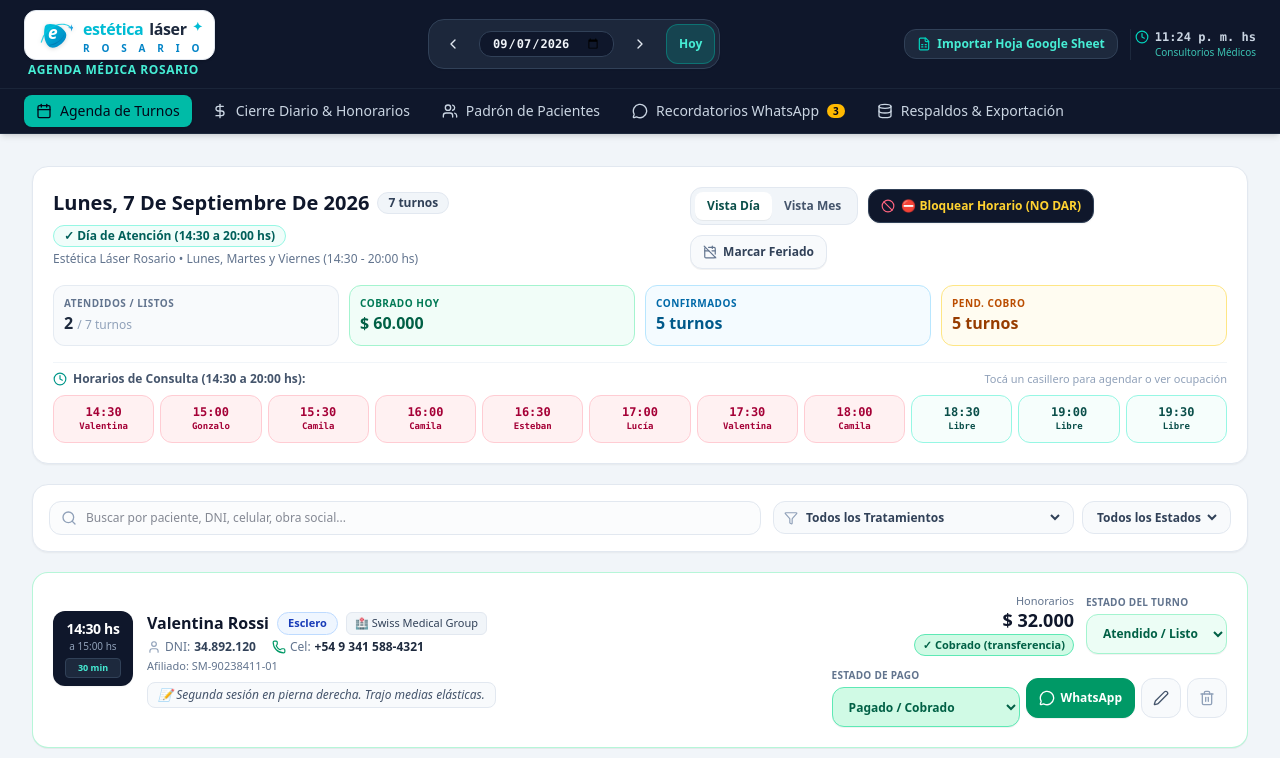
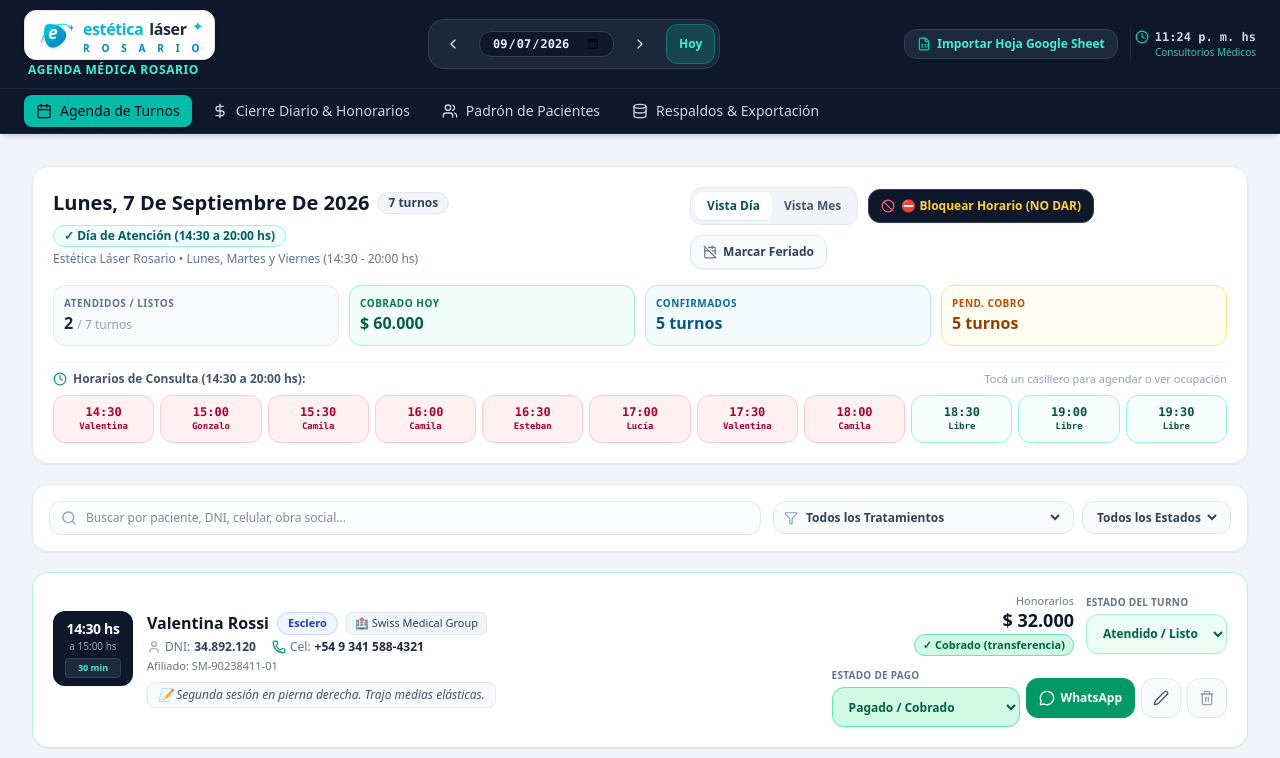
Before and after one commit to sofiigentaa/AgendaMedica, a React (Vite) app: page / in a window 1280 px wide. Shown: the top 758 px of the page. Built offline with nearby package versions, Linux system fonts and the light colour scheme.

Commit message:
Update Navbar.tsx

```diff
--- a/src/components/Navbar.tsx
+++ b/src/components/Navbar.tsx
@@ -19,8 +19,8 @@ import { HolidayOrNonWorkingDay } from '../types';
 interface NavbarProps {
   currentDate: string;
   onDateChange: (newDate: string) => void;
-  activeTab: 'agenda' | 'finanzas' | 'pacientes' | 'recordatorios' | 'backups';
-  onTabChange: (tab: 'agenda' | 'finanzas' | 'pacientes' | 'recordatorios' | 'backups') => void;
+  activeTab: 'agenda' | 'finanzas' | 'pacientes' | 'backups';
+  onTabChange: (tab: 'agenda' | 'finanzas' | 'pacientes' | 'backups') => void;
   onOpenNewAppointment: () => void;
   onOpenNewPatient: () => void;
   onDownloadCsv: () => void;
@@ -261,24 +261,6 @@ export default function Navbar({
           </button>
 
           <button
-            id="tab-recordatorios"
-            onClick={() => onTabChange('recordatorios')}
-            className={`flex items-center gap-1.5 sm:gap-2 px-2.5 sm:px-3 py-1.5 rounded-lg font-medium whitespace-nowrap transition-all relative ${
-              activeTab === 'recordatorios'
-                ? 'bg-teal-500 text-slate-950 font-bold shadow-sm'
-                : 'text-slate-300 hover:text-white hover:bg-slate-800'
-            }`}
-          >
-            <MessageCircle className="w-4 h-4 shrink-0" />
-            <span>Recordatorios WhatsApp</span>
-            {pendingRemindersCount > 0 && (
-              <span className="bg-amber-400 text-slate-950 text-[10px] font-extrabold px-1.5 py-0.2 rounded-full">
-                {pendingRemindersCount}
-              </span>
-            )}
-          </button>
-
-          <button
             id="tab-backups"
             onClick={() => onTabChange('backups')}
             className={`flex items-center gap-1.5 sm:gap-2 px-2.5 sm:px-3 py-1.5 rounded-lg font-medium whitespace-nowrap transition-all ${
```
